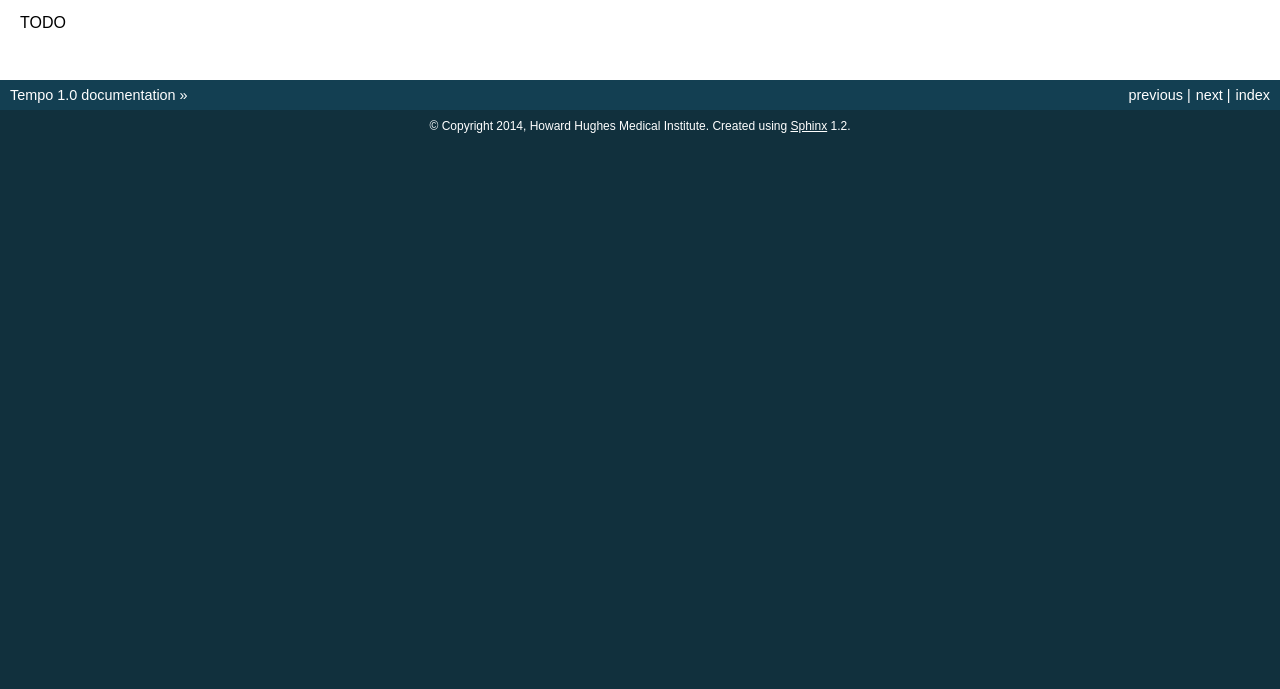
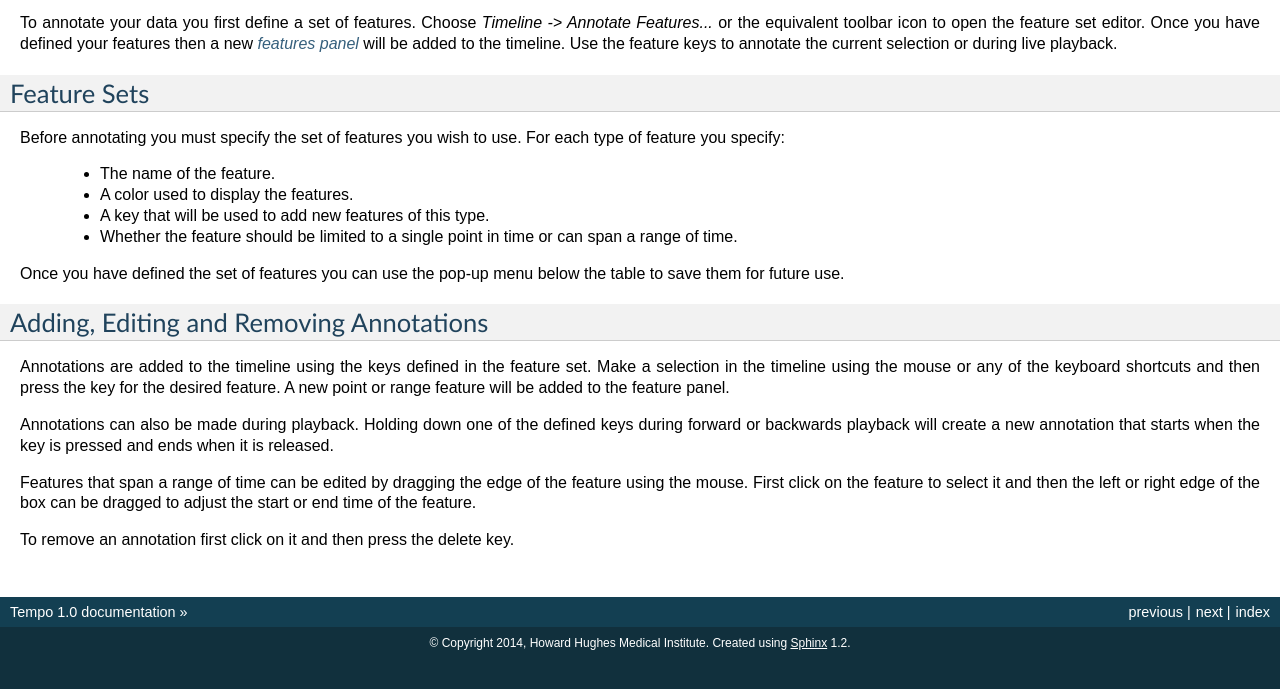
Before and after one commit to JaneliaSciComp/tempo, a plain HTML site: page Documentation/Annotating.html in a window 1280 px wide. Shown: the part 79-768 px from the top of the page. Drawn offline with Linux system fonts and the light colour scheme.

Commit message:
Added annotation documentation and more help menu items.

```diff
--- a/Documentation/Annotating.html
+++ b/Documentation/Annotating.html
@@ -50,7 +50,27 @@
 
   <div class="section" id="annotating">
 <h1>Annotating<a class="headerlink" href="#annotating" title="Permalink to this headline">¶</a></h1>
-<p>TODO</p>
+<p>To annotate your data you first define a set of features.  Choose <em class="menuselection">Timeline -&gt; Annotate Features...</em> or the equivalent toolbar icon to open the feature set editor.  Once you have defined your features then a new <a class="reference internal" href="UserInterface/FeaturesPanel.html"><em>features panel</em></a> will be added to the timeline.  Use the feature keys to annotate the current selection or during live playback.</p>
+<div class="section" id="feature-sets">
+<h2>Feature Sets<a class="headerlink" href="#feature-sets" title="Permalink to this headline">¶</a></h2>
+<p>Before annotating you must specify the set of features you wish to use.  For each type of feature you specify:</p>
+<blockquote>
+<div><ul class="simple">
+<li>The name of the feature.</li>
+<li>A color used to display the features.</li>
+<li>A key that will be used to add new features of this type.</li>
+<li>Whether the feature should be limited to a single point in time or can span a range of time.</li>
+</ul>
+</div></blockquote>
+<p>Once you have defined the set of features you can use the pop-up menu below the table to save them for future use.</p>
+</div>
+<div class="section" id="adding-editing-and-removing-annotations">
+<h2>Adding, Editing and Removing Annotations<a class="headerlink" href="#adding-editing-and-removing-annotations" title="Permalink to this headline">¶</a></h2>
+<p>Annotations are added to the timeline using the keys defined in the feature set.  Make a selection in the timeline using the mouse or any of the keyboard shortcuts and then press the key for the desired feature.  A new point or range feature will be added to the feature panel.</p>
+<p>Annotations can also be made during playback.  Holding down one of the defined keys during forward or backwards playback will create a new annotation that starts when the key is pressed and ends when it is released.</p>
+<p>Features that span a range of time can be edited by dragging the edge of the feature using the mouse.  First click on the feature to select it and then the left or right edge of the box can be dragged to adjust the start or end time of the feature.</p>
+<p>To remove an annotation first click on it and then press the delete key.</p>
+</div>
 </div>
 
 
```
Also changed, not shown: Documentation/index.html (+5 -1 lines), Documentation/searchindex.js (+1 -1 lines), Documentation/_sources/Annotating.txt, 6 other files.
